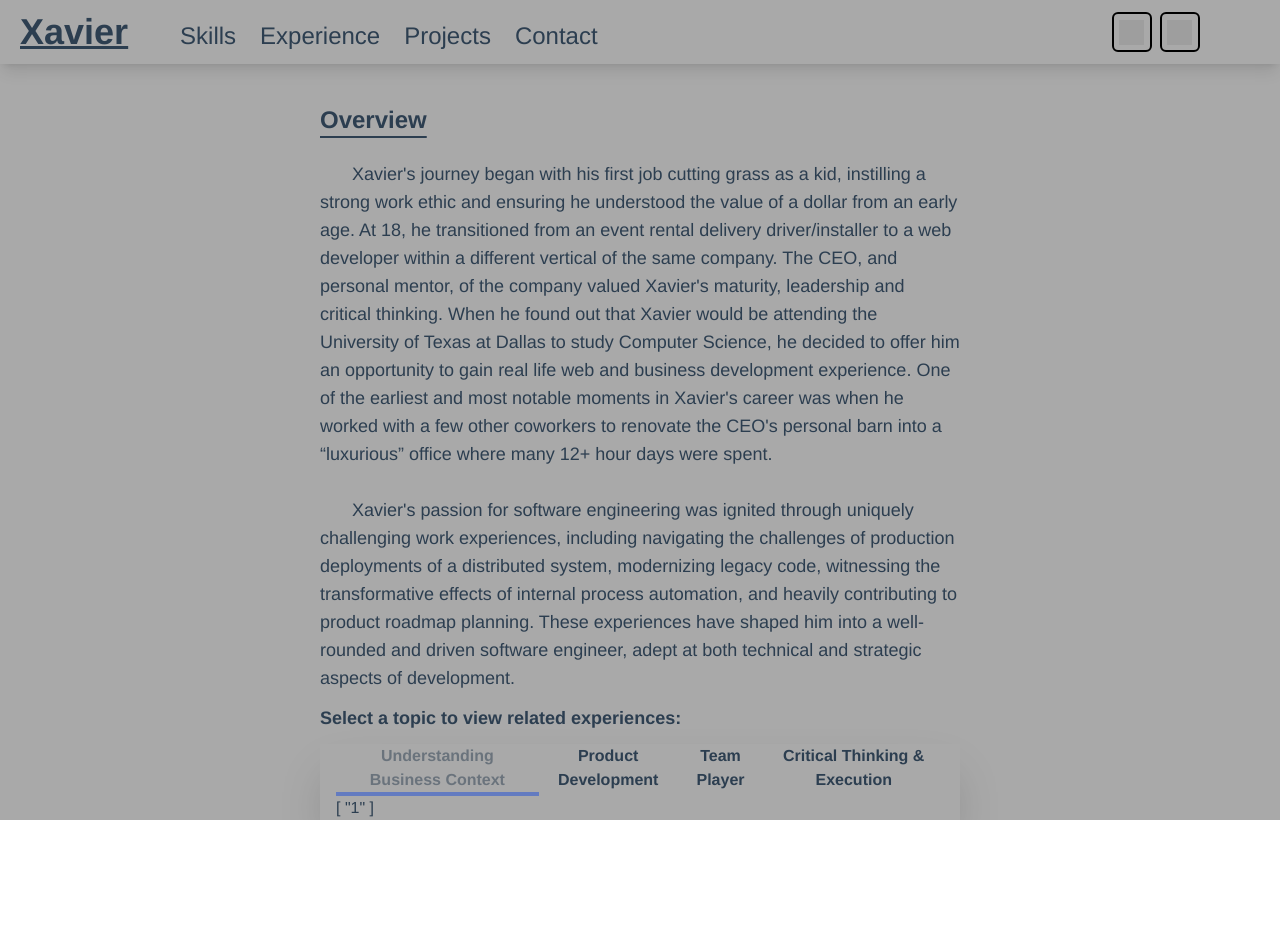
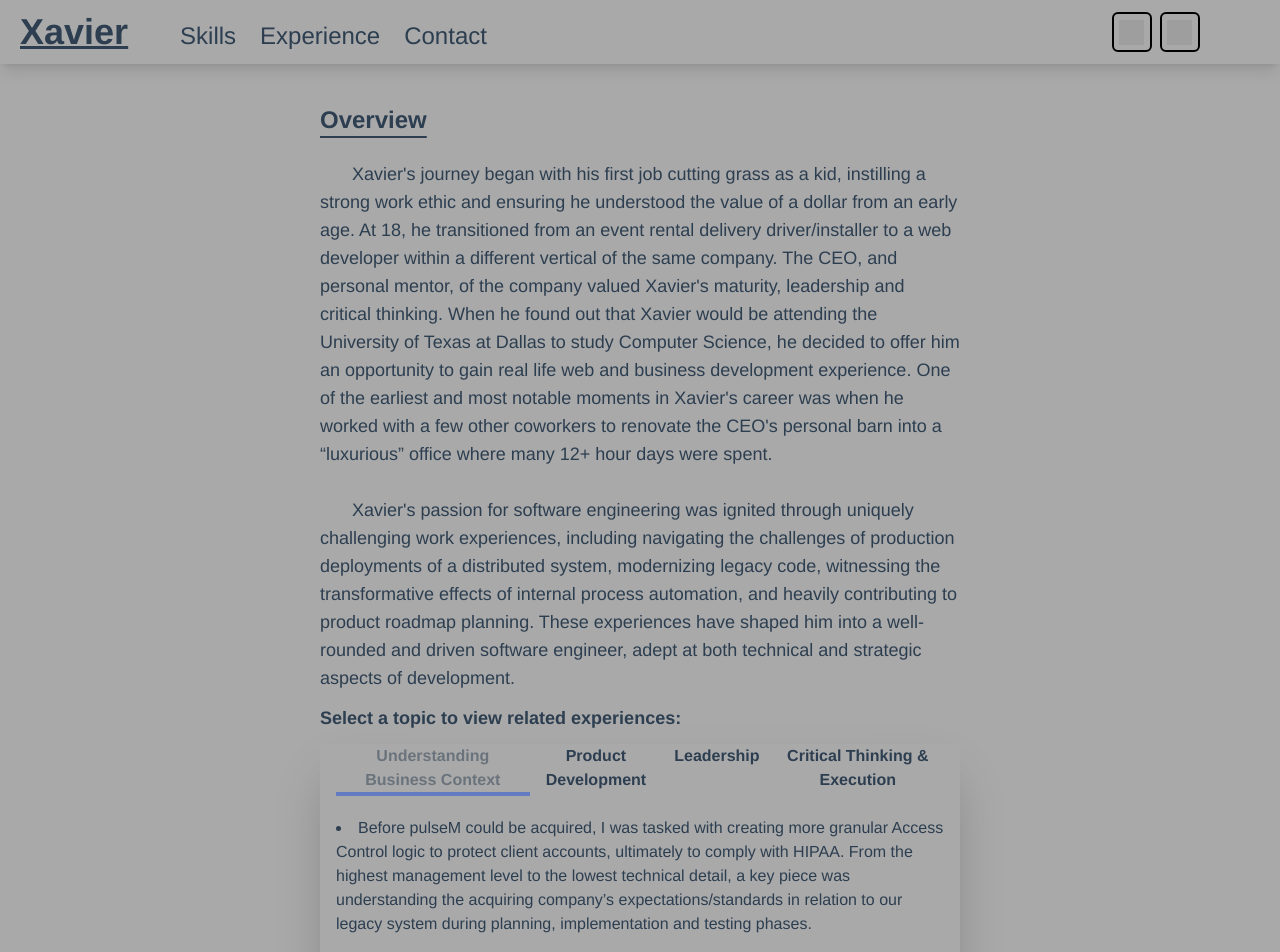
Before and after one commit to XavierMolyneaux/vue-portfolio, a Vue app: page /experiences in a window 1280 px wide. Shown: the top 952 px of the page. Before the commit the page ends 820 px from the top, so only its background shows below. Built offline with nearby package versions, Linux system fonts and the light colour scheme; grey boxes are pictures that could not be loaded.

Commit message:
temp update

```diff
--- a/src/components/ExperienceDisplay.json
+++ b/src/components/ExperienceDisplay.json
@@ -1,18 +1,34 @@
 [
     {
         "title": "Understanding Business Context",
-        "experiences": ["1"]
+        "experiences": [
+            "Before pulseM could be acquired, I was tasked with creating more granular Access Control logic to protect client accounts, ultimately to comply with HIPAA. From the highest management level to the lowest technical detail, a key piece was understanding the acquiring company’s expectations/standards in relation to our legacy system during planning, implementation and testing phases.",
+            "pulseM not only focused on reputation management for its clients, but also their employee retention rates. We attempted to combat the industry issue with our Employee Rewards product, but I noticed the internal issues it was creating. I tasked myself with optimizing the technology and processes used to keep it running, ultimately reducing memory usage and manual overhead for the upsell product that distributed $20k+ rewards monthly.",
+            "Contributing to SiteSudo from 2018 to 2020 as a web developer and digital marketer, staying updated with industry standards and the clients’ requirements was crucial. Understanding this, I helped shape the SaaS platform many local/national Waste Management and Event Rental businesses trusted to propel them towards their goals."
+        ]
     },
     {
         "title": "Product Development",
-        "experiences": ["2"]
+        "experiences": [
+            "",
+            "",
+            ""
+        ]
     },
     {
-        "title": "Team Player",
-        "experiences": ["3"]
+        "title": "Leadership",
+        "experiences": [
+            "",
+            "",
+            ""
+        ]
     },
     {
         "title": "Critical Thinking & Execution",
-        "experiences": ["4"]
+        "experiences": [
+            "",
+            "",
+            ""
+        ]
     }
 ]
--- a/src/components/ExperienceDisplay.vue
+++ b/src/components/ExperienceDisplay.vue
@@ -17,10 +17,14 @@
         <div
             v-for="(data, index) in experienceData"
             :key="index">
-            <p class=""
+            <ul class="py-3 list-disc list-inside"
                 v-if="data.title == selectedTopic">
-                {{ data.experiences }}
-            </p>
+                    <li class="xl:py-2 py-1"
+                        v-for="(experince, index) in data.experiences"
+                        :key="index">
+                            {{ experince }}
+                    </li>
+            </ul>
         </div>
     </div>
 </template>
@@ -58,7 +62,7 @@ export default {
                     this.selectedTopic = 'Product Development';
                     break;
                 case 2:
-                    this.selectedTopic = 'Team Player';
+                    this.selectedTopic = 'Leadership';
                     break;
                 case 3:
                     this.selectedTopic = 'Critical Thinking & Execution';
--- a/src/views/ExperiencePage.vue
+++ b/src/views/ExperiencePage.vue
@@ -45,7 +45,7 @@ export default {
             topics: [
                 'Understanding Business Context',
                 'Product Development',
-                'Team Player',
+                'Leadership',
                 'Critical Thinking & Execution'
             ]
         }
--- a/src/views/NavBar.vue
+++ b/src/views/NavBar.vue
@@ -46,10 +46,10 @@ export default {
 				title: 'Experience',
 				route: '/experiences'
 			},
-            projects: {
-                title: 'Projects',
-                route: '/projects'
-            },
+            // projects: {
+            //     title: 'Projects',
+            //     route: '/projects'
+            // },
             contact: {
 				title: 'Contact',
 				route: '/contact'
```
